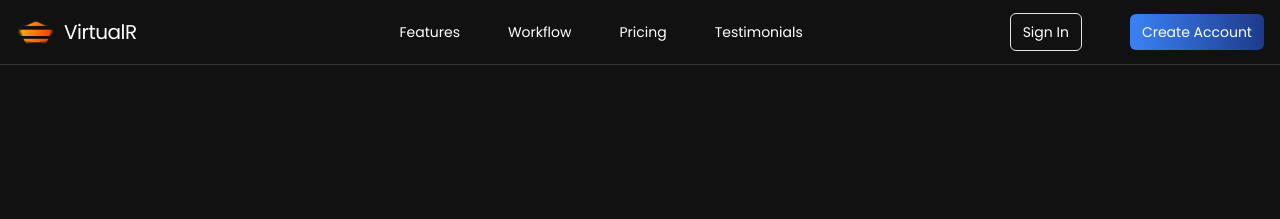
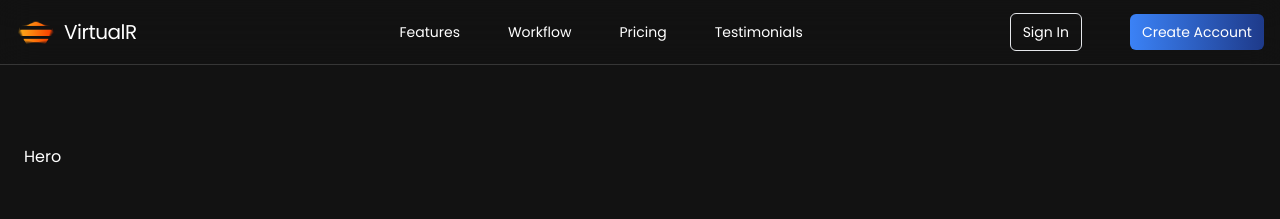
Before and after one commit to sushantsharma108/VR-Website, a React (Vite) app: page / in a window 1280 px wide. Shown: the top 219 px of the page. Built offline with nearby package versions, Linux system fonts and the light colour scheme.

Commit message:
nested the hero component in a div in app.jsx

```diff
--- a/src/App.jsx
+++ b/src/App.jsx
@@ -1,12 +1,14 @@
-import { useState } from 'react'
 import Navbar from './components/Navbar'
+import Hero from './components/Hero'
 
 function App() {
-  // const [count, setCount] = useState(0)
 
   return (
     <>
       <Navbar />
+      <div className="max-w-7xl mx-auto pt-20 px-6">
+        <Hero/>
+      </div>
     </>
   )
 }
```
